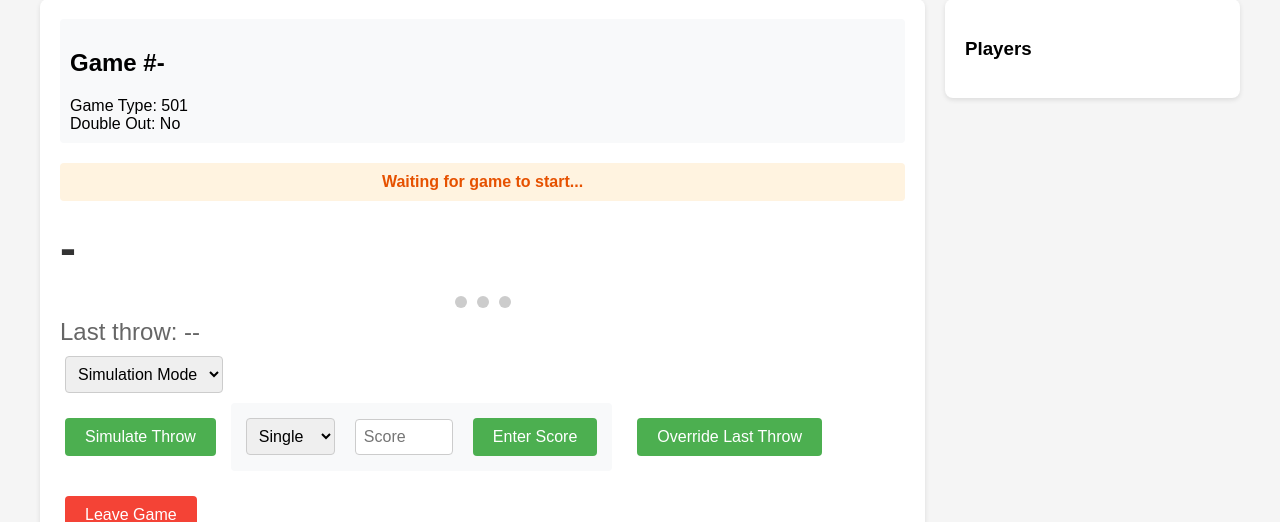
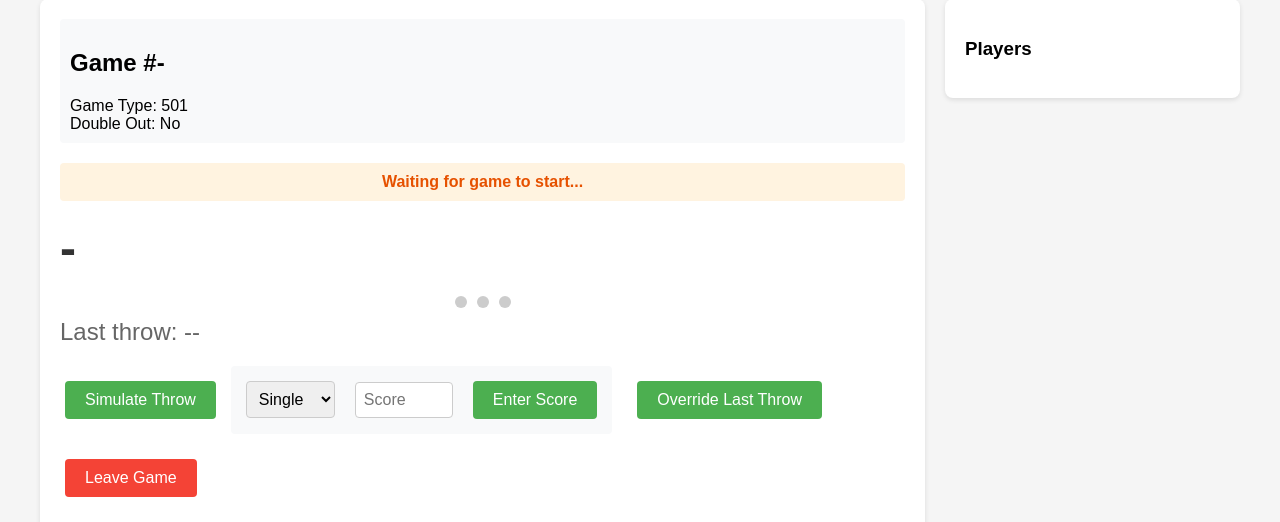
Before and after one commit to garceling/automatic_dart_scoring, a Flask app: template webapp/templates/game.html in a window 1280 px wide. Shown: the part 21-543 px from the top of the page. Run offline with Flask 3, Linux system fonts and the light colour scheme; the template is opened without the code that fills it, so the values that code supplies are empty; some libraries are stand-ins or nearby versions.

Commit message:
Revert "More Integration of CV into web app"
This reverts commit 46db3a24d8b8cfef96c427da89014ae57beec24a.

```diff
--- a/webapp/server.py
+++ b/webapp/server.py
@@ -7,13 +7,6 @@
 from datetime import datetime
 import time
 from contextlib import contextmanager
-from enum import Enum
-from simple_dart_data import DartDataManager
-
-class DartMode(Enum):
-    SIMULATION = "simulation"
-    MANUAL = "manual"
-    CAMERA = "camera"
 
 # Initialize Flask app and SocketIO
 app = Flask(__name__)
@@ -28,10 +21,6 @@
 
 # pass in the websocket for the calibartion
 register_socketio_events(socketio)
-
-
-app.config['DART_MODE'] = DartMode.SIMULATION
-dart_data_manager = None
 
 @contextmanager
 def get_db_connection_with_retry(max_attempts=5):
@@ -924,18 +913,8 @@
 
             print(f"Processing throw for game {game_state['id']}")
 
-            # Handle throw based on dart mode
-            if app.config['DART_MODE'] == DartMode.CAMERA and dart_data_manager is not None:
-                # Get throw from camera
-                current_throw = dart_data_manager.get_current_throw()
-                if current_throw is None:
-                    emit('error', {'message': 'No dart detected by camera'})
-                    return
-                score = current_throw.score
-                multiplier = current_throw.multiplier
-                bull_flag = current_throw.bull_flag
-            elif data and data.get('manual'):
-                # Handle manual throw
+            # Handle manual throw if provided
+            if data and data.get('manual'):
                 base_score = data.get('score')
                 multiplier = data.get('multiplier')
 
@@ -1199,32 +1178,6 @@
 
 
 
-@socketio.on('set_dart_mode')
-def handle_set_dart_mode(data):
-    if 'user_id' not in session:
-        emit('error', {'message': 'Not authenticated'})
-        return
-
-    try:
-        new_mode = DartMode(data.get('mode'))
-        app.config['DART_MODE'] = new_mode
-
-        global dart_data_manager
-        if new_mode == DartMode.CAMERA:
-            if dart_data_manager is None:
-                dart_data_manager = DartDataManager()
-        else:
-            dart_data_manager = None
-
-        emit('dart_mode_changed', {
-            'mode': new_mode.value
-        }, broadcast=True)
-
-    except (ValueError, KeyError):
-        emit('error', {'message': 'Invalid dart mode'})
-
-
-
 @socketio.on('confirm_win')
 def handle_confirm_win(data):
     if 'user_id' not in session:
--- a/webapp/templates/game.html
+++ b/webapp/templates/game.html
@@ -251,14 +251,6 @@
             </div>
 
             <div class="last-throw" id="lastThrow">Last throw: --</div>
-
-            <div class="mode-selection">
-                <select id="dartMode" onchange="switchDartMode(this.value)" class="scoring-input">
-                    <option value="simulation">Simulation Mode</option>
-                    <option value="manual">Manual Mode</option>
-                    <option value="camera">Camera Mode</option>
-                </select>
-            </div>
 
             <div class="throw-controls">
                 <button class="btn" id="throwButton" onclick="simulateThrow()">Simulate Throw</button>
@@ -624,36 +616,6 @@
                 hideOverrideModal();
             }
         }
-
-        //code below is for integrating cv into web app
-        let currentDartMode = 'simulation';
-
-        function switchDartMode(mode) {
-            socket.emit('set_dart_mode', { mode: mode });
-        }
-
-        socket.on('dart_mode_changed', (data) => {
-            currentDartMode = data.mode;
-            updateDartModeUI();
-        });
-
-        function updateDartModeUI() {
-            // Update UI elements based on mode
-            const simulateBtn = document.getElementById('throwButton');
-            const manualControls = document.querySelector('.manual-throw-control');
-
-            if (currentDartMode === 'camera') {
-                simulateBtn.style.display = 'none';
-                manualControls.style.display = 'none';
-            } else if (currentDartMode === 'manual') {
-                simulateBtn.style.display = 'none';
-                manualControls.style.display = 'flex';
-            } else { // simulation
-                simulateBtn.style.display = 'inline';
-                manualControls.style.display = 'flex';
-            }
-        }
-
     </script>
 </body>
 </html>
```
Also changed, not shown: src/darts_cv.py (+8 -10 lines), src/simple_dart_data.py (+11 -27 lines).
